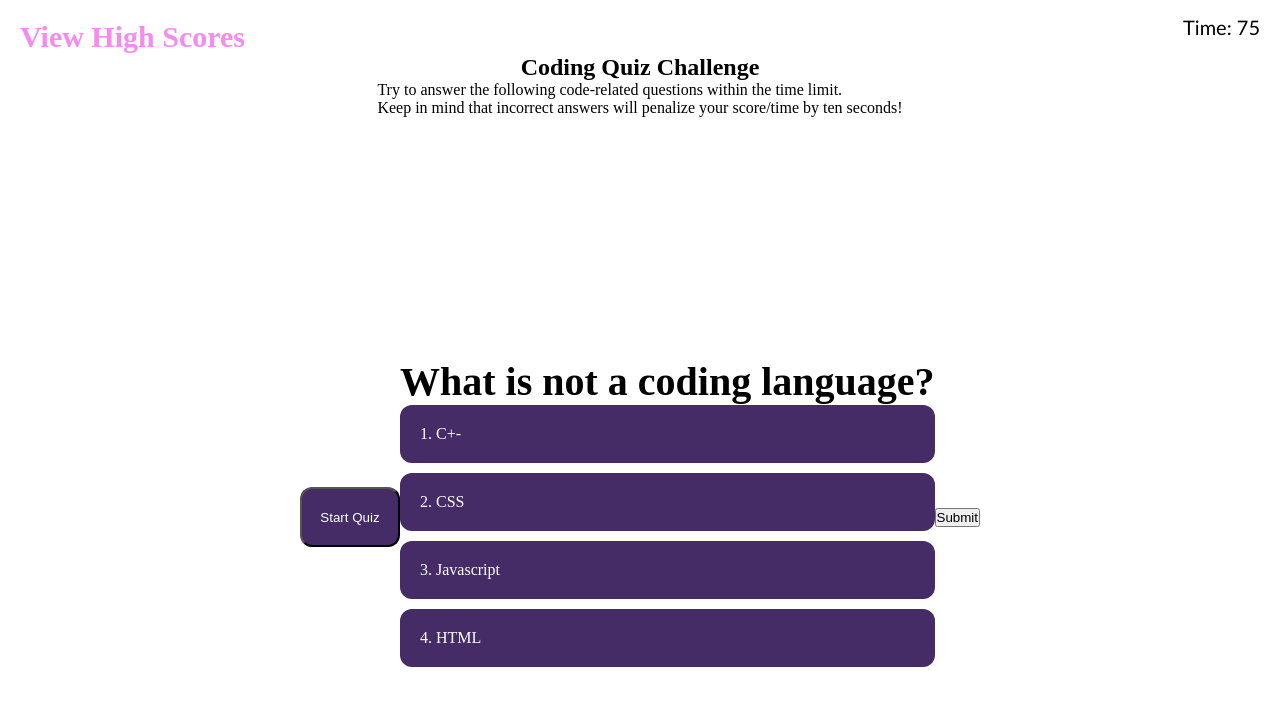
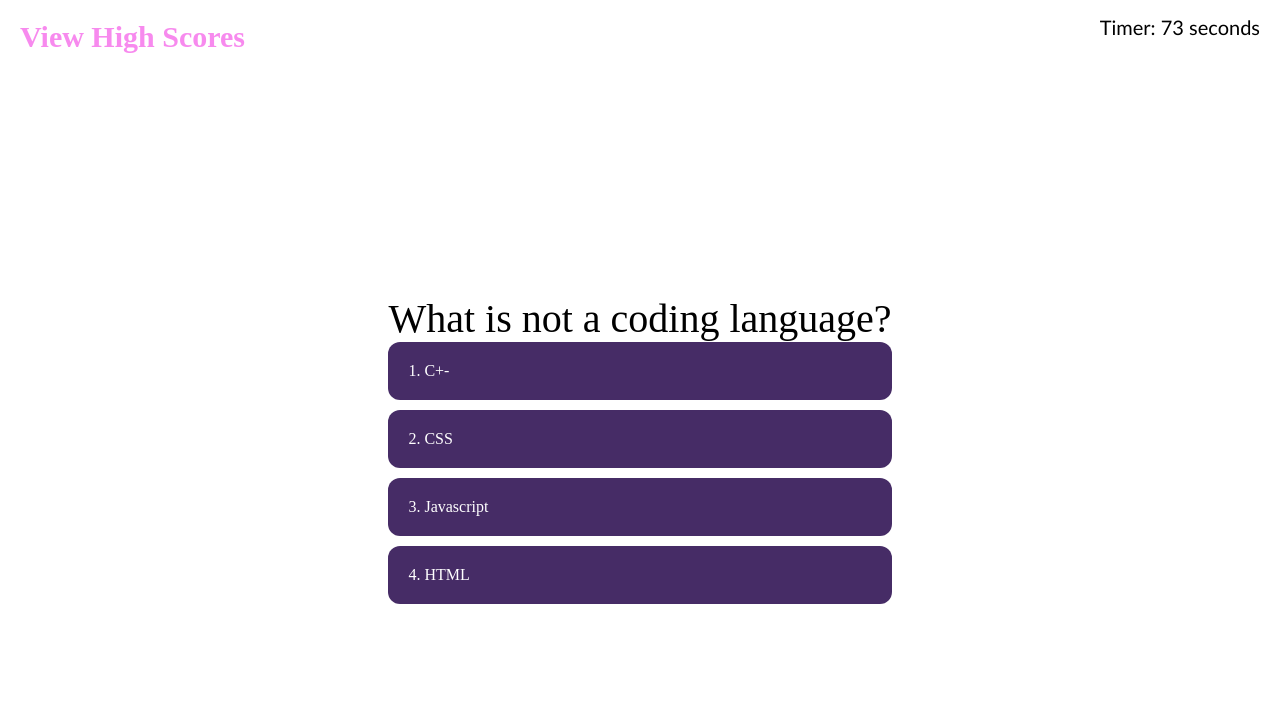
Before and after one commit to PhilRug/javascript-quiz, a plain HTML site: page index.html in a window 1280 px wide. Both pictures are taken after a click on the button "Start Quiz". Drawn offline with Linux system fonts and the light colour scheme.

Commit message:
hide buttons on start

```diff
--- a/assets/css/style.css
+++ b/assets/css/style.css
@@ -48,7 +48,7 @@
 
 .start-btn {
 	display: flex;
-
+	position:absolute;
 	background-color: var(--dark-purple);
 	align-items: center;
 	justify-content: center;
@@ -79,7 +79,8 @@
 
 .quiz-title {
 	font-size: 40px;
-	font-weight: 600;
+	font-weight: 600px;
+	display: flex;
 }
 
 .option {
@@ -97,8 +98,13 @@
 	cursor: pointer;
 }
 
+
 .ul p {
 	display: flex;
 	align-items: center;
 	margin: 15px;
 }
+
+#submit {
+	display: none;
+}
--- a/assets/js/script.js
+++ b/assets/js/script.js
@@ -97,7 +97,7 @@ const timerDuration = 75;
 const timerElement = document.getElementById("timer");
 
 // Get the start button element
-const startButton = document.getElementById("start-btn");
+const startButton = document.getElementById("startBtn");
 
 // Function to start the timer
 function startTimer() {
@@ -114,8 +114,9 @@ function startTimer() {
 
 // Add event listener to start button
 startButton.addEventListener("click", function () {
-  startTimer;
-  document.getElementById('header').style.display = 'none';
-
-
+  startTimer();
+  document.getElementById('ruleEl').style.display = 'none';
+  document.getElementById('startBtn').style.display = 'none';
+  document.querySelector('quiz-title').style.display = 'flex';
+  document.querySelector('option').style.display = 'flex';
 });
--- a/index.html
+++ b/index.html
@@ -12,7 +12,7 @@
         <h1 a href="#">View High Scores</a></h1>
             <div id="timer">Time: 75</div>
     </section>
-    <section class="rules">
+    <section class="rules" id="ruleEl">
         <h1>Coding Quiz Challenge</h1>
         <p>Try to answer the following code-related questions within the time limit.<br>
         Keep in mind that incorrect answers will penalize your score/time by ten seconds!</p>
@@ -20,7 +20,7 @@
 
     <div class="container">
 
-    <button class="start-btn">Start Quiz</button>
+    <button class="start-btn" id="startBtn">Start Quiz</button>
 
         <form id="quiz-form">
           <div class="quiz-title" id="question"></div>
```
